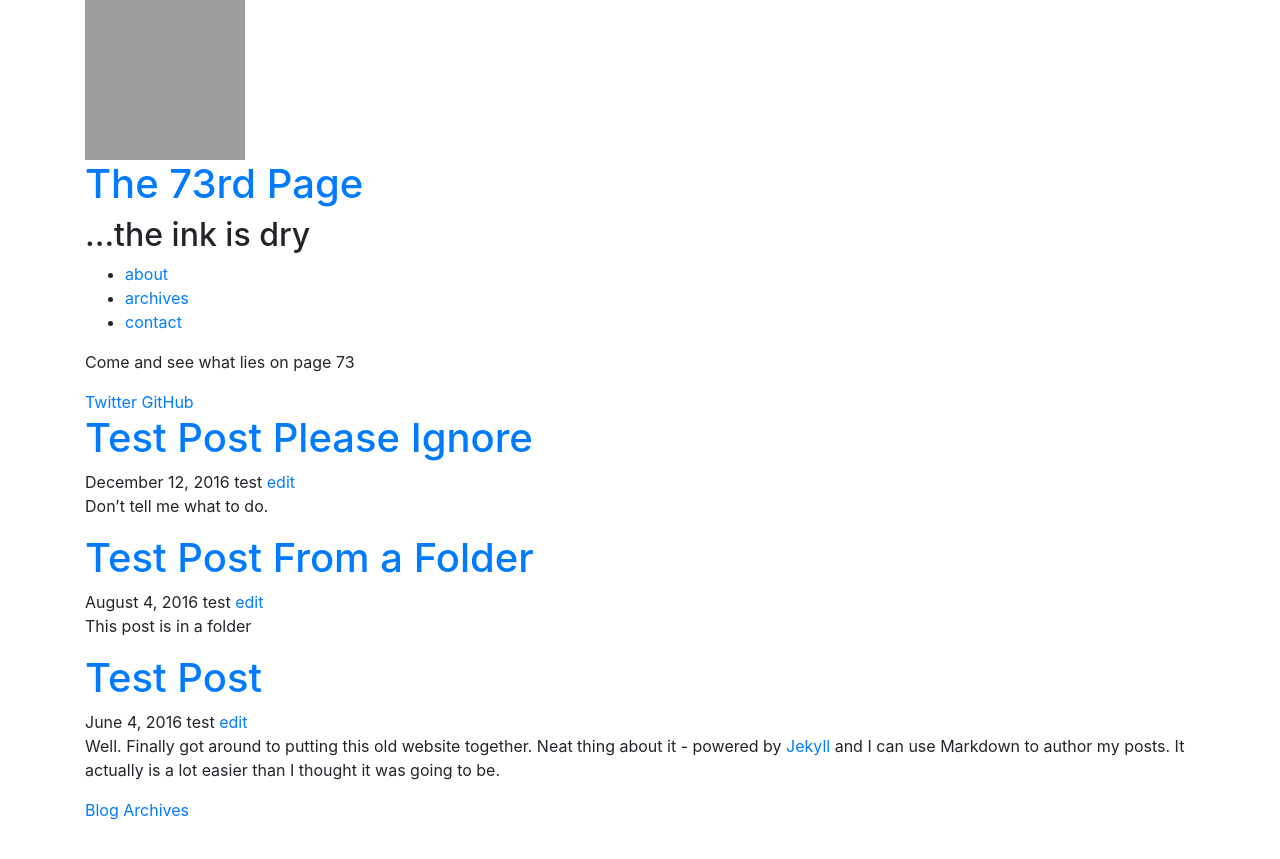
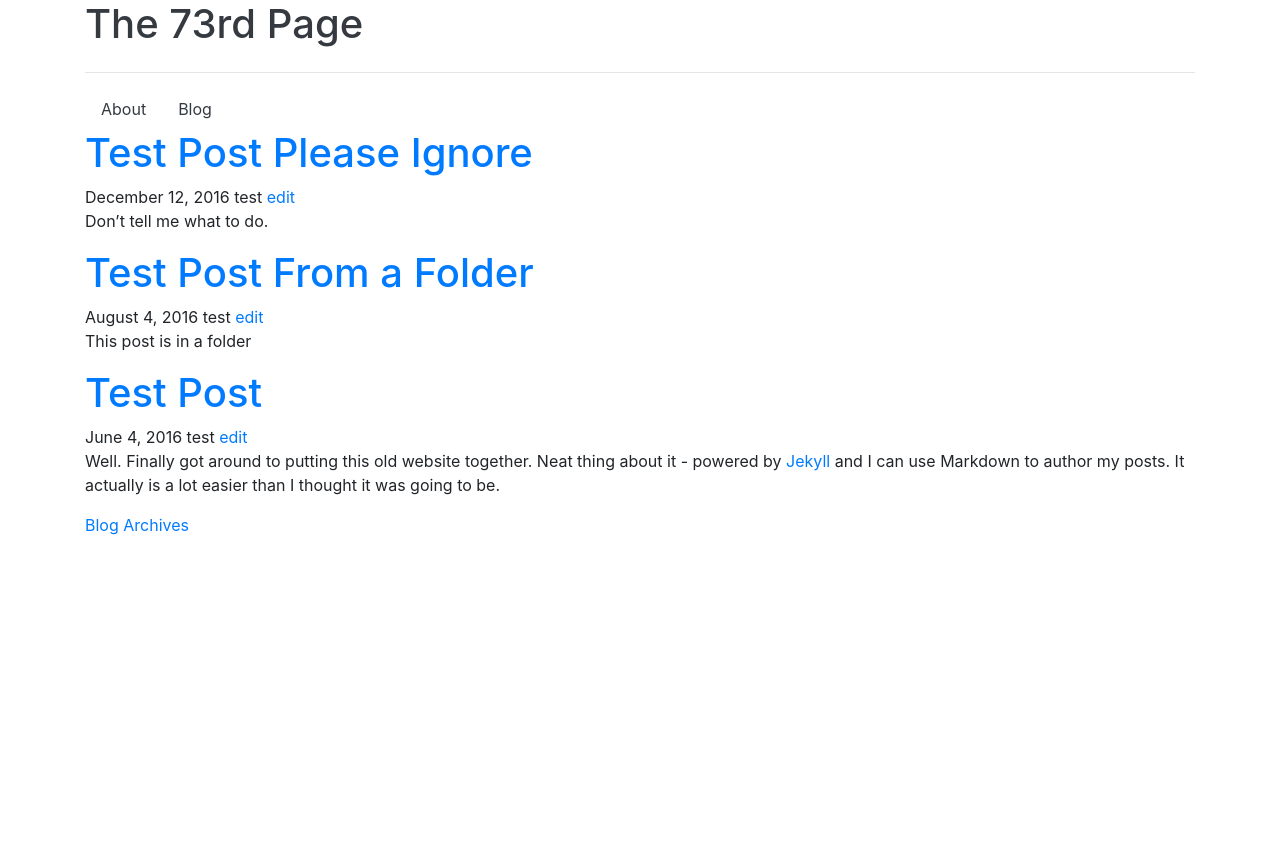
Before and after one commit to SevenZeroThree/The-73rd-Page, a Jekyll site: the page built from index.html, in a window 1280 px wide. Shown: the top 859 px of the page. Built offline with Jekyll 4.4.1, drawn with Linux system fonts in a browser that asks for light colours; the list of posts is cut into pages by our own code; grey boxes are pictures that could not be loaded.

Commit message:
change the header design

```diff
--- a/_includes/header.html
+++ b/_includes/header.html
@@ -1,24 +1,27 @@
-<header>
-	<div class="profilepic">
-		{% if site.gravatar_url %}
-		<img src="{{ site.gravatar_url }}?s=160" alt="Profile Picture" style="width: 160px;" /> {% endif %}
+<div class="container">
+	<div class="row">
+		<div class="col">
+			<h1><a href="{{ site.baseurl }}/" class="text-dark">The 73rd Page</a></h1>
+		</div>
 	</div>
-	<hgroup>
-		<h1><a href="{{ site.baseurl }}/">{{ site.title }}</a></h1>
-		{% if site.subtitle %}
-		<h2>{{ site.subtitle }}</h2>
-		{% endif %}
-	</hgroup>
-	<nav id="main-nav">{% include navigation.html %}</nav>
-	<nav id="sub-nav">
-		<div class="social">
-			{% if site.email %}
-			<a class="email" href="mailto:{{ site.email }}" title="Email">Email</a> {% endif %} {% if site.twitter_user %}
-			<a class="twitter" href="http://twitter.com/{{ site.twitter_user }}" title="Twitter">Twitter</a> {% endif %} {% if site.github_user
-			%}
-			<a class="github" href="https://github.com/{{ site.github_user }}" title="GitHub">GitHub</a> {% endif %} {% if site.subscribe_rss
-			%}
-			<a class="rss" href="{{ site.subscribe_rss }}" title="RSS">RSS</a> {% endif %}
+	<hr />
+	<div class="row">
+		<div class="col">
+			<nav id="main-nav">
+				<ul class="nav justify-content">
+					<li class="nav-item">
+						<a class="nav-link text-dark" href="{{ site.baseurl }}/about/">About</a>
+					</li>
+					<li class="nav-item">
+						<a class="nav-link text-dark" href="{{ site.baseurl }}/blog/">Blog</a>
+					</li>
+					{% if site.feature_toggles.show_contact_link %}
+					<li class="nav-item">
+						<a class="nav-link text-dark" href="https://github.com/703group/The-Bear-and-the-Frog/issues/new">Contact</a>
+					</li>
+					{% endif %}
+				</ul>
+			</nav>
 		</div>
-	</nav>
-</header>
+	</div>
+</div>
--- a/_layouts/default.html
+++ b/_layouts/default.html
@@ -7,12 +7,8 @@
 		{% include head.html %}
 	</head>
 	<body>
+		<header>{% include header.html %}</header>
 		<div class="container">
-			<div class="left-col">
-				<div class="intrude-less">
-					<header id="header" class="inner">{% include header.html %}</header>
-				</div>
-			</div>
 			<div class="mid-col">
 				<div class="mid-col-container">
 					<div id="content" class="inner">{{ content }}</div>
```
